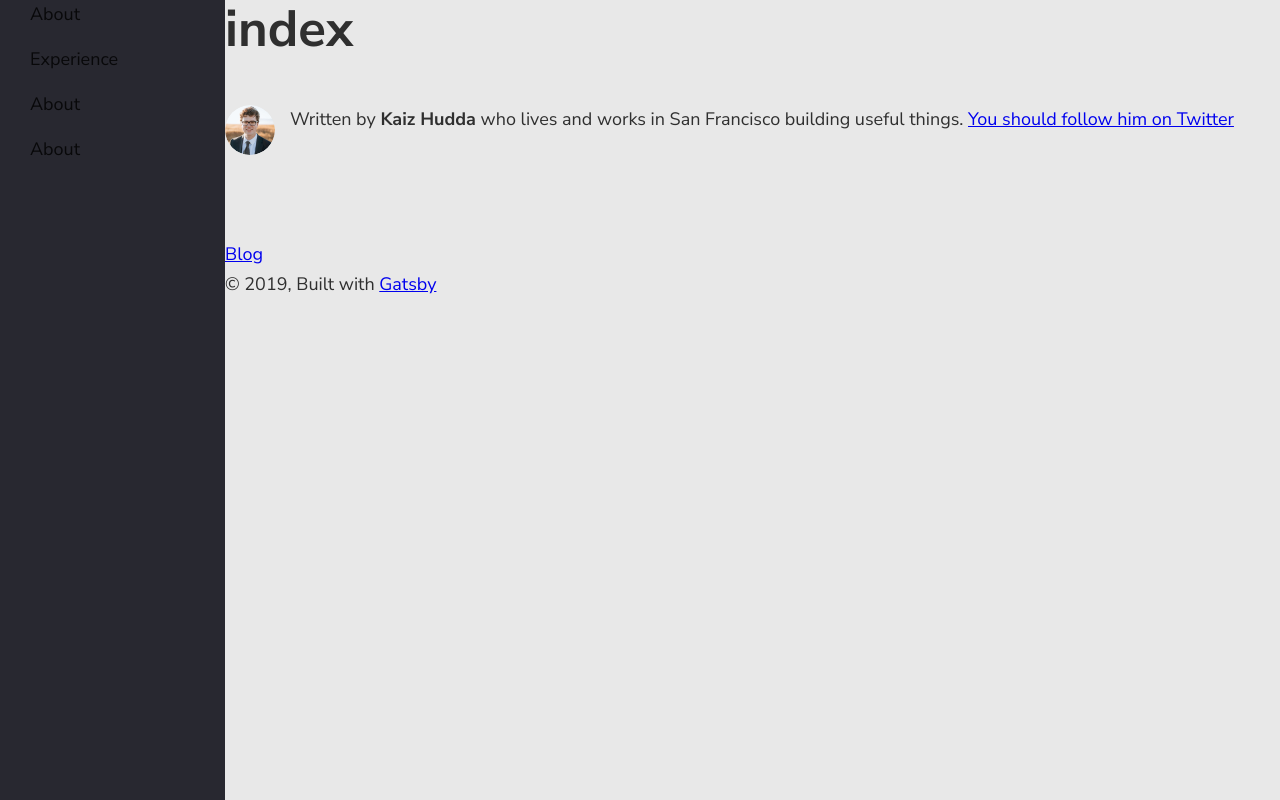
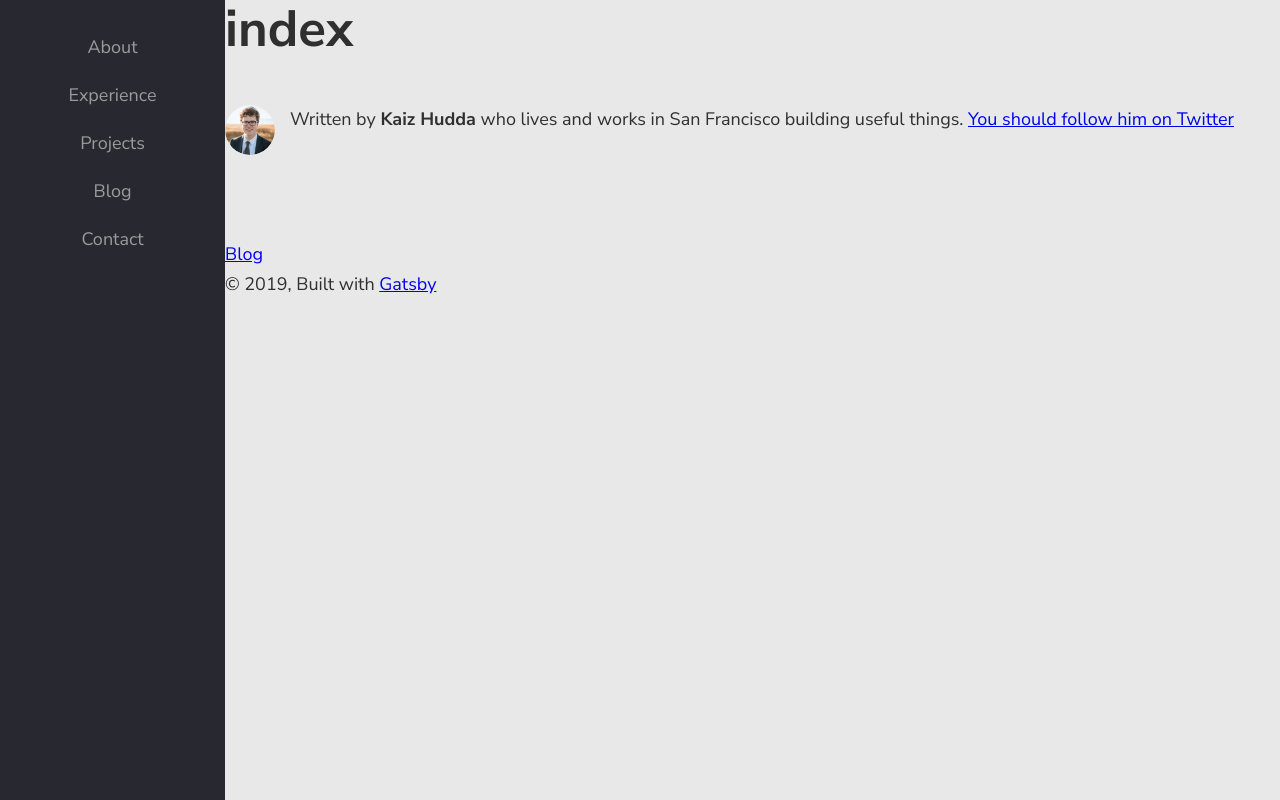
Before and after one commit to kaizhudda/portfolio, a Gatsby site: page / in a window 1280 px wide. Built offline with nearby package versions, Linux system fonts and the light colour scheme; Gatsby itself is replaced by a stand-in of ours.

Commit message:
Styled the side navigation menu items

```diff
--- a/src/components/layout.js
+++ b/src/components/layout.js
@@ -55,7 +55,7 @@ class Layout extends React.Component {
     }
     return (
       <LayoutWrapper>
-        <SideNavigation />
+        <SideNavigation location={location} />
         <LayoutContent>
           <header>{header}</header>
           <main>{children}</main>
--- a/src/components/side-navigation.js
+++ b/src/components/side-navigation.js
@@ -1,14 +1,28 @@
 import React from "react"
+import { Link } from 'gatsby'
 import styled from "styled-components"
 
-const SideNavigation = () => {
+const SideNavigation = (props) => {
+  console.log(props);
   return (
     <SideNav>
       <Menu>
-        <MenuItem>About</MenuItem>
-        <MenuItem>Experience</MenuItem>
-        <MenuItem>About</MenuItem>
-        <MenuItem>About</MenuItem>
+
+        <MenuItem>
+          <Link to='/about' activeClassName="active">About</Link>
+        </MenuItem>
+        <MenuItem>
+          <Link to='/experience' activeClassName="active">Experience</Link>
+        </MenuItem>
+        <MenuItem>
+          <Link to='/projects' activeClassName="active">Projects</Link>
+        </MenuItem>
+        <MenuItem>
+          <Link to='/blog' activeClassName="active">Blog</Link>
+        </MenuItem>
+        <MenuItem>
+          <Link to='/contact' activeClassName="active">Contact</Link>
+        </MenuItem>
       </Menu>
     </SideNav>
   )
@@ -30,8 +44,36 @@ const SideNav = styled.div`
 
 const Menu = styled.ul`
   list-style: none;
+  margin: 0;
+  padding-top: 24px;
+  text-align: center;
+
+  .active {
+    border-left: 2px solid #ff1d6f;
+  }
 `
 
 const MenuItem = styled.li`
+  color: #9b9b9b;
+  margin: 0;
 
+  a:link,
+    a:visited {
+      padding: 9px;
+      text-decoration: none;
+      transition: all 0.2s;
+      color: #9b9b9b;
+      display: block;
+    }
+
+  a:hover {
+    color: #ff6583;
+  }
+
+  a:active {
+  }
+
+  a.active {
+    color: #ff1d6f;
+  }
 `
```
